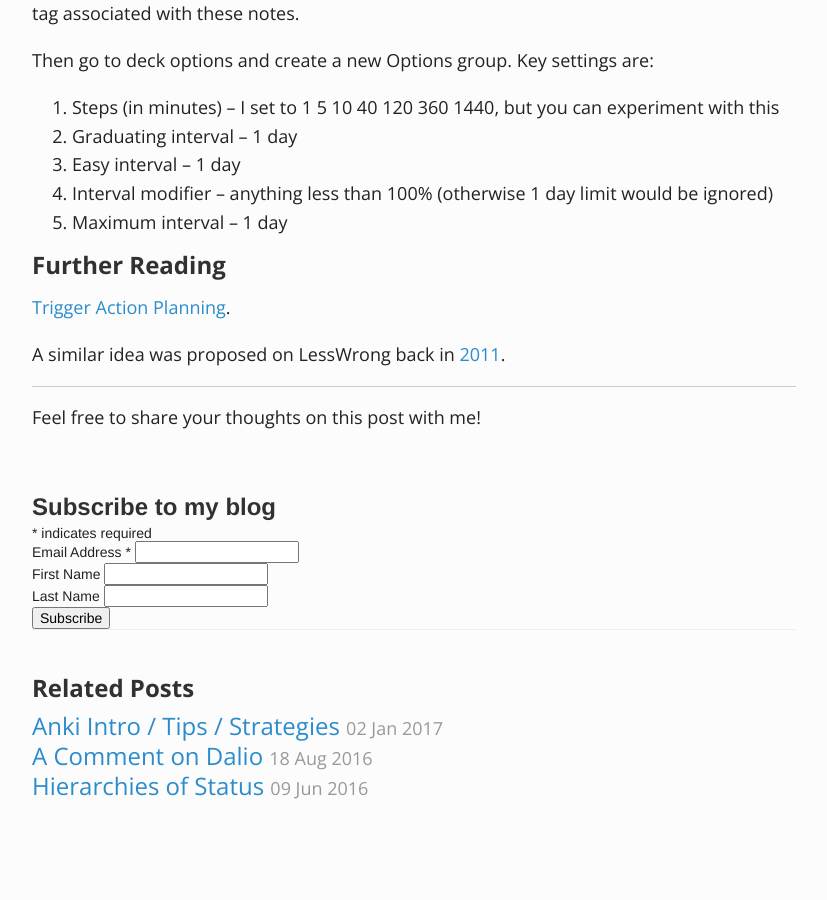
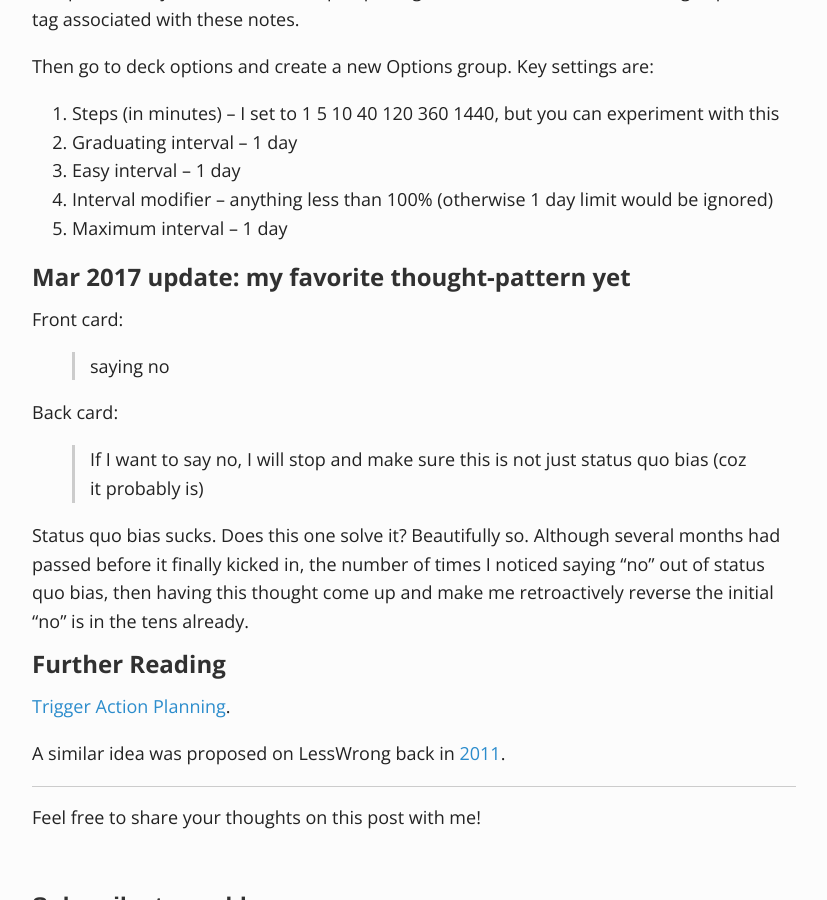
Before and after one commit to guzey/guzey.github.io1, a Jekyll site: the page built from _posts/2016-02-13-thought-patterns-marginal.md, in a window 1280 px wide and 900 px high, scrolled down 1444 px. Shown: the whole window, without its empty margins (226-1053 px from the left). Built offline with Jekyll 4.4.1, drawn with Linux system fonts in a browser that asks for light colours; comment, search, counter and statistics services are not loaded; a style sheet for code colours, icons or effects is not loaded.

Commit message:
update thought-patterns: marginal post

```diff
--- a/_posts/2016-02-13-thought-patterns-marginal.md
+++ b/_posts/2016-02-13-thought-patterns-marginal.md
@@ -21,7 +21,7 @@ Why is this post called "marginal" and why should this work at all? Because the
 
 Why use Anki instead of just daily reminders or something? Because there's a qualitative difference between recognition and recall. Seeing a reminder that tells you to do something brings it to your awareness for a moment and that's it. Seeing a "less than 3 minutes" card in Anki, makes you recall what you actually want to do and explicitly form the thought "If a task should take less than 3 minutes to complete, I will just do it instead of postponing it", which lasts much longer and, hopefully, causes some cognitive dissonance.
 
-## Dec 2016 update: Wait, but does it *actually* work?
+### Dec 2016 update: Wait, but does it *actually* work?
 
 It totally does:
 
@@ -41,6 +41,18 @@ Then go to deck options and create a new Options group. Key settings are:
 4. Interval modifier -- anything less than 100% (otherwise 1 day limit would be ignored)
 5. Maximum interval -- 1 day
 
+### Mar 2017 update: my favorite thought-pattern yet
+
+Front card:
+
+>saying no
+
+Back card:
+
+>If I want to say no, I will stop and make sure this is not just status quo bias (coz it probably is)
+
+Status quo bias sucks. Does this one solve it? Beautifully so. Although several months had passed before it finally kicked in, the number of times I noticed saying "no" out of status quo bias, then having this thought come up and make me retroactively reverse the initial "no" is in the tens already.
+
 ## Further Reading
 
 [Trigger Action Planning](http://lesswrong.com/r/discussion/lw/o7c/making_intentions_concrete_triggeraction_planning/).
```
